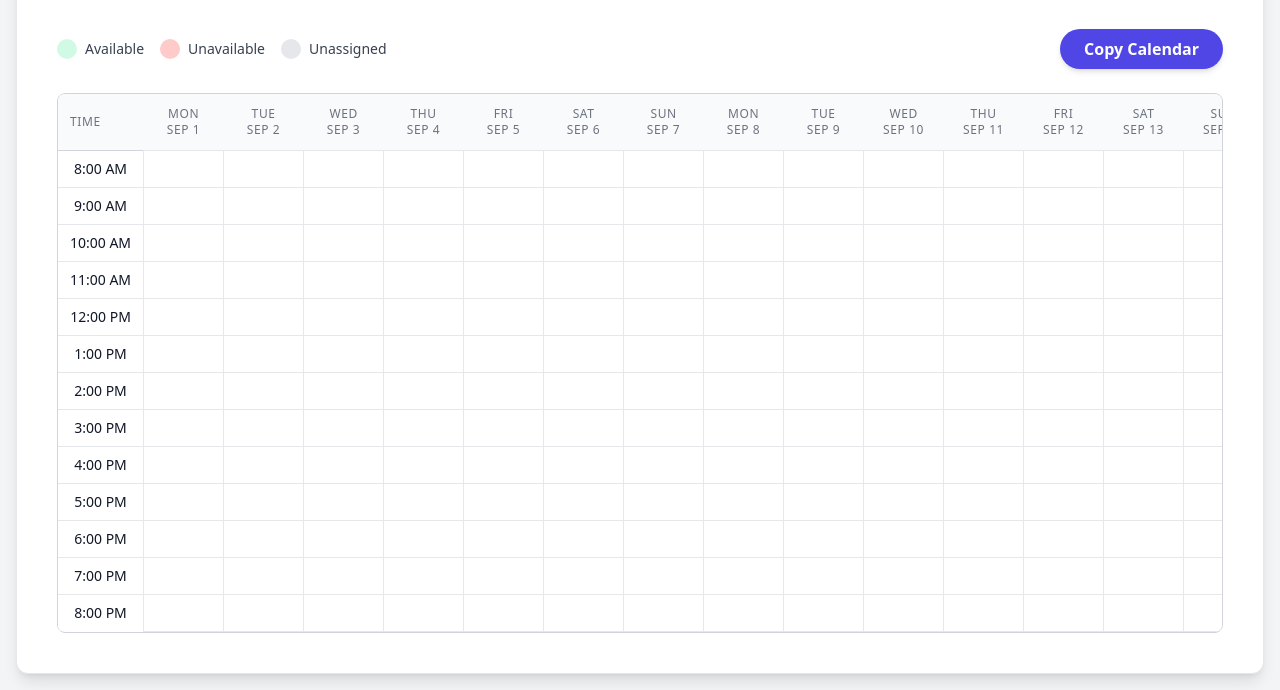
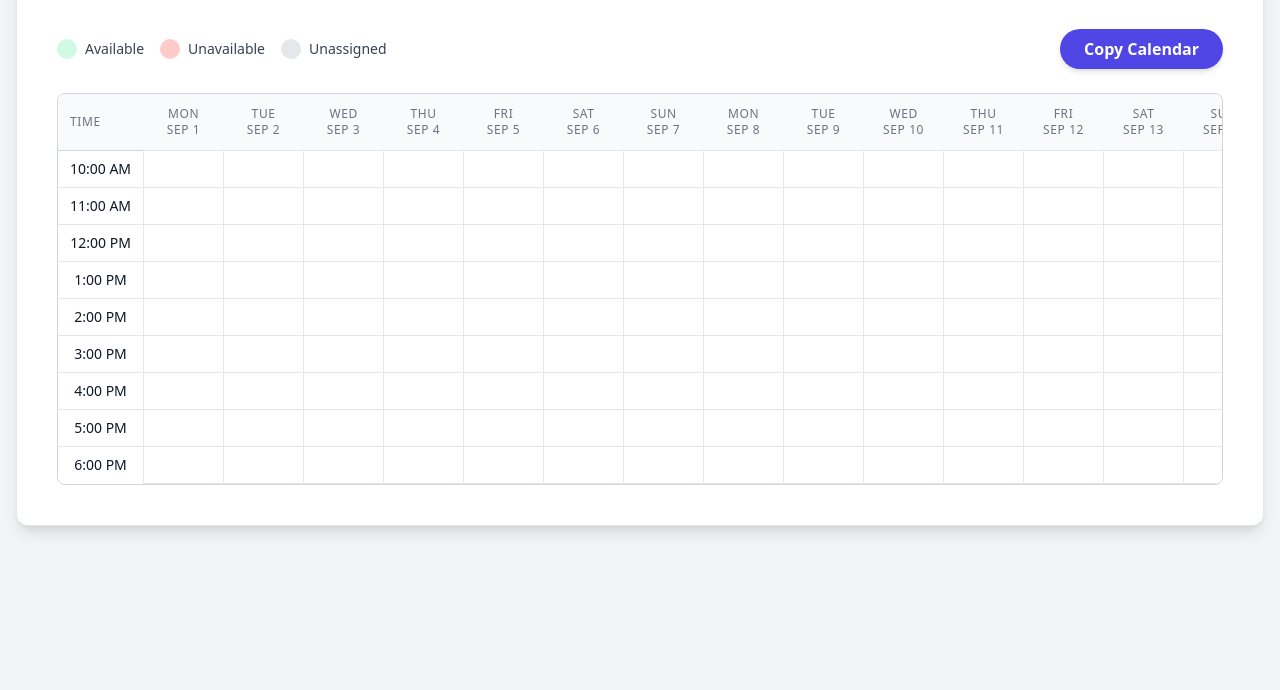
Before and after one commit to vadperez/Martin-Schatz-appointments, a plain HTML site: page index.html in a window 1280 px wide. Shown: the part 192-882 px from the top of the page. After the commit the page ends 800 px from the top, so only its background shows below. Drawn offline with nearby package versions, Linux system fonts and the light colour scheme; no server answers.

Commit message:
Update index.html

```diff
--- a/index.html
+++ b/index.html
@@ -111,12 +111,12 @@
             let appointmentsData = [];
 
             // Set the date range
-            const startDate = new Date('2025-09-01T08:00:00');
-            const endDate = new Date('2025-09-21T23:59:59');
+            const startDate = new Date('2025-09-01T10:00:00');
+            const endDate = new Date('2025-09-21T17:59:59');
 
-            // Generate time slots from 8:00 AM to 8:00 PM (20:00)
-            const startHour = 8;
-            const endHour = 20;
+            // Generate time slots from 10:00 AM to 6:00 PM (18:00)
+            const startHour = 10;
+            const endHour = 18;
             const timeSlots = [];
             for (let i = startHour; i <= endHour; i++) {
                 const hour = i % 12 === 0 ? 12 : i % 12;
```
